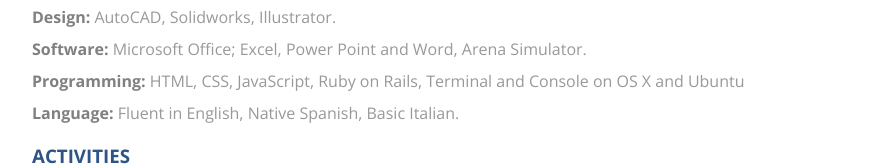
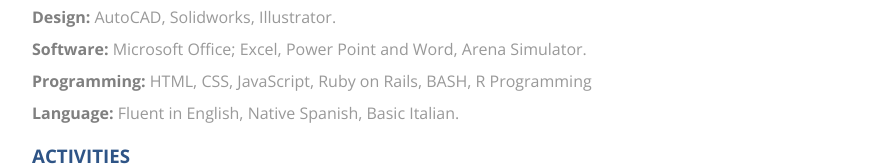
Before and after one commit to allanbrewer/abrewercappellin.com, a plain HTML site: page index.html in a window 1280 px wide. Shown: the part 1361-1527 px from the top of the page, without its empty margins (68-941 px from the left). Drawn offline with nearby package versions, Linux system fonts and the light colour scheme; a script that the page names is missing.

Commit message:
add r to profile

```diff
--- a/index.html
+++ b/index.html
@@ -103,7 +103,7 @@
               <p><strong>Software:</strong> Microsoft Office; Excel, Power Point and Word, Arena Simulator.</p>
               </li>
               <li>
-              <p><strong>Programming:</strong> HTML, CSS, JavaScript, Ruby on Rails, Terminal and Console on OS X and Ubuntu</p>
+              <p><strong>Programming:</strong> HTML, CSS, JavaScript, Ruby on Rails, BASH, R Programming</p>
               </li>
               <li>
               <p><strong>Language:</strong> Fluent in English, Native Spanish, Basic Italian.</p>
```
